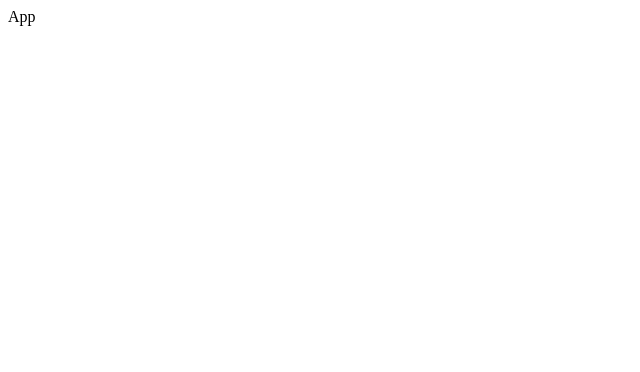
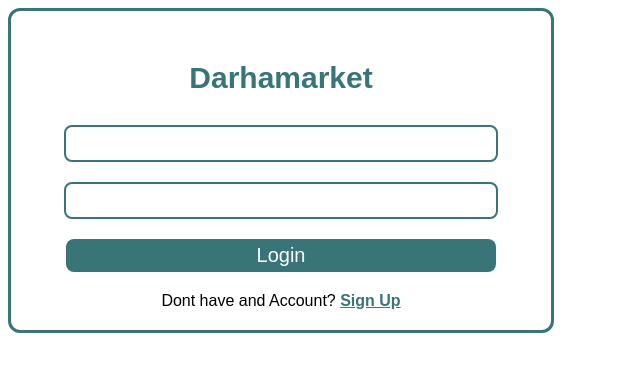
Before and after one commit to ariankoochak/shop-project, a React (Create React App) app in the folder frontend/: page / in a window 1280 px wide. Shown: the top 372 px of the page, without its empty margins (0-640 px from the left). Built offline with nearby package versions, Linux system fonts and the light colour scheme.

Commit message:
add loginInput style and html

```diff
--- a/frontend/src/App.jsx
+++ b/frontend/src/App.jsx
@@ -1,7 +1,8 @@
 import React from 'react'
+import Login from './layouts/Login/Login'
 
 export default function App() {
   return (
-    <div>App</div>
+    <Login/>
   )
 }
--- /dev/null
+++ b/frontend/src/assets/styles/globals.style.css
@@ -0,0 +1,8 @@
+body{
+    font-family: Arial, Helvetica, sans-serif;
+}
+
+button{
+    border: none;
+    cursor: pointer;
+}
--- /dev/null
+++ b/frontend/src/assets/styles/loginInput.style.css
@@ -0,0 +1,52 @@
+.login-input{
+    border: 3px solid #387478;
+    border-radius: 12px;
+    width: 500px;
+    text-align: center;
+    padding: 20px;
+}
+
+.login-input h3{
+    cursor: default;
+    font-size: 30px;
+    color: #387478;
+}
+
+.login-input input{
+    display: block;
+    margin: 20px auto;
+    width: 80%;
+    border: 2px solid #387478;
+    border-radius: 8px;
+    background-color: inherit;
+    padding: 5px 15px;
+    font-size: 20px;
+}
+
+.login-input input:focus{
+    outline: none;
+}
+
+.login-input button{
+    width: 86%;
+    padding: 5px 15px;
+    font-size: 20px;
+    border-radius: 8px;
+    margin: 0 auto;
+    display: block;
+    background-color: #387478;
+    color: white;
+}
+
+.login-input .text{
+    display: block;
+    cursor: default;
+    margin-top: 20px;
+}
+
+.login-input .text .sign-up{
+    cursor: pointer;
+    text-decoration: underline;
+    color: #387478;
+    font-weight: 700;
+}
--- /dev/null
+++ b/frontend/src/components/LoginInput/LoginInput.jsx
@@ -0,0 +1,14 @@
+import React from 'react'
+import '../../assets/styles/loginInput.style.css'
+
+export default function LoginInput() {
+  return (
+      <div className='login-input'>
+        <h3>Darhamarket</h3>
+        <input type="text" />
+        <input type="password" />
+        <button>Login</button>
+        <span className='text'>Dont have and Account? <span className='sign-up'>Sign Up</span></span>
+      </div>
+  );
+}
--- a/frontend/src/index.js
+++ b/frontend/src/index.js
@@ -1,6 +1,7 @@
 import React from 'react';
 import App from './App';
 import { createRoot } from "react-dom/client";
+import './assets/styles/globals.style.css'
 const container = document.getElementById("root");
 const root = createRoot(container);
 root.render(<App />);
--- a/frontend/src/layouts/Login/Login.jsx
+++ b/frontend/src/layouts/Login/Login.jsx
@@ -1,7 +1,10 @@
 import React from 'react'
+import LoginInput from '../../components/LoginInput/LoginInput'
 
 export default function Login() {
   return (
-    <div>Login</div>
+    <div>
+      <LoginInput/>
+    </div>
   )
 }
```
